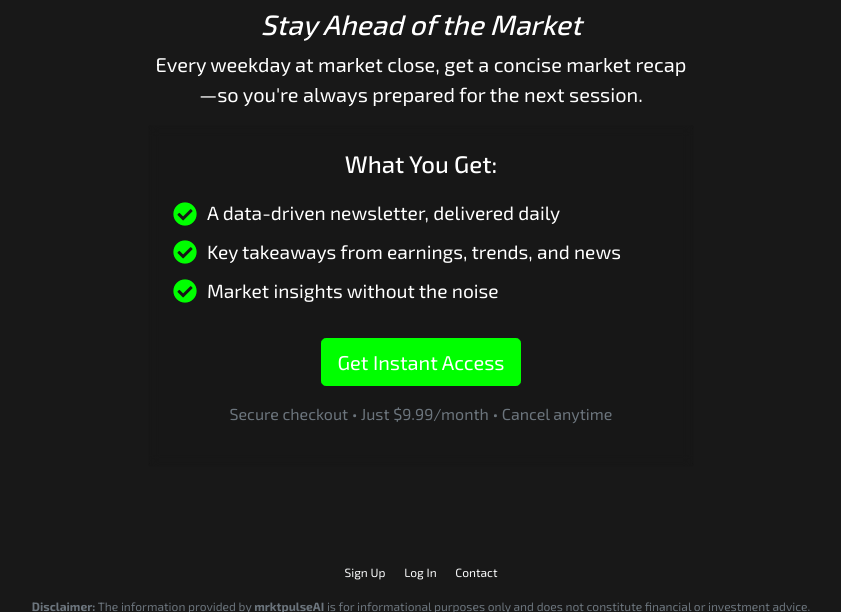
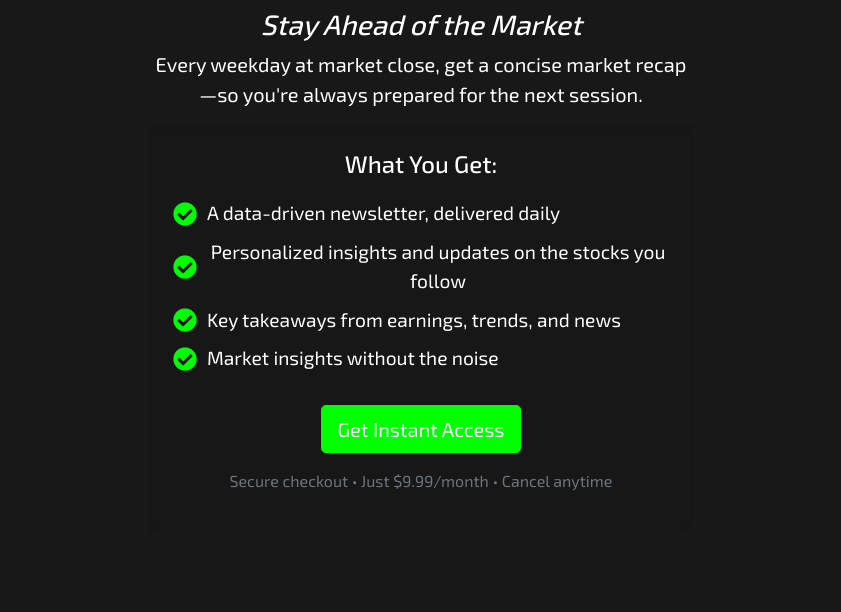
Before and after one commit to aldelarge/mrktpulseai, a Flask app: page / in a window 1280 px wide. Shown: the part 3799-4411 px from the top of the page, without its empty margins (219-1060 px from the left). Run offline with Flask 3, Linux system fonts and the light colour scheme; some libraries are stand-ins or nearby versions.

Commit message:
ADDED NEW LANDING SECTION

```diff
--- a/webapp/templates/landing.html
+++ b/webapp/templates/landing.html
@@ -538,6 +538,7 @@
                     <h4 class="text-white">What You Get:</h4>
                     <ul class="trust-points text-center">
                         <li><i class="fas fa-check-circle"></i> A data-driven newsletter, delivered daily</li>
+                        <li><i class="fas fa-check-circle"></i> Personalized insights and updates on the stocks you follow</li>
                         <li><i class="fas fa-check-circle"></i> Key takeaways from earnings, trends, and news</li>
                         <li><i class="fas fa-check-circle"></i> Market insights without the noise</li>
                     </ul>
```
